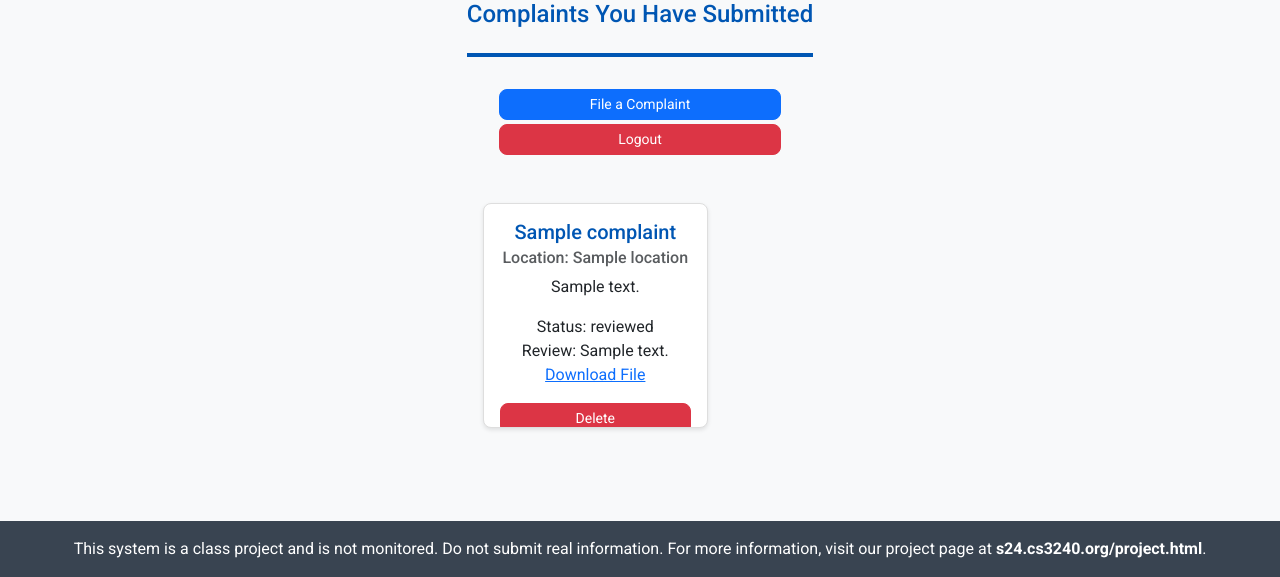
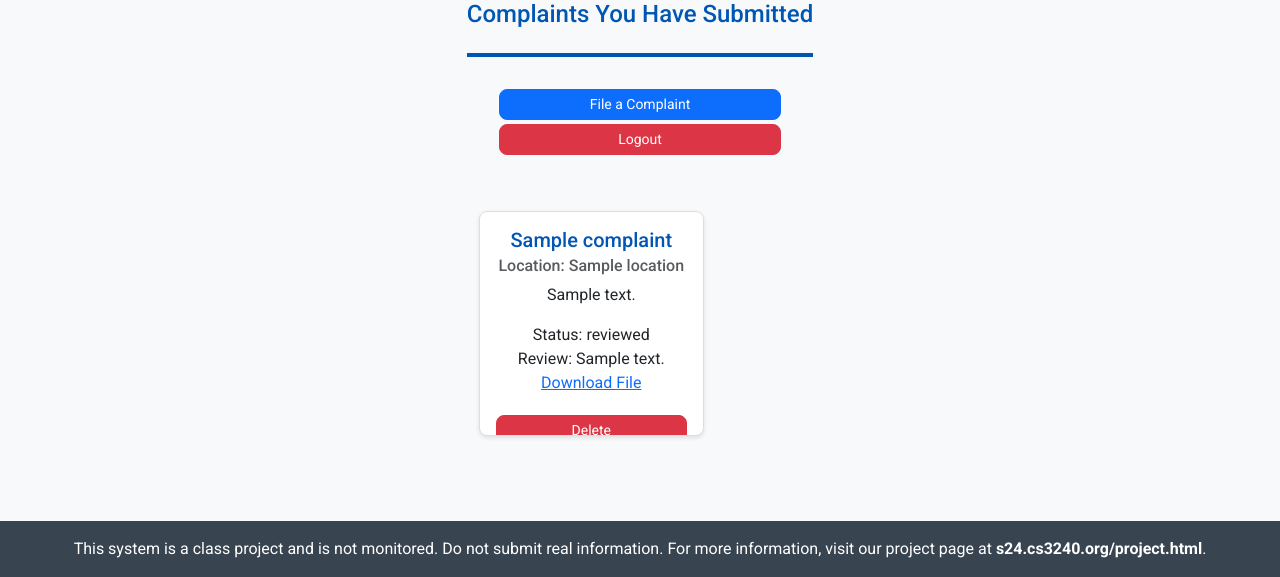
Before and after one commit to l1steven/HousingReports, a Django app: template loginApp/templates/loginApp/UserDashboard.html in a window 1280 px wide. Shown: the part 223-800 px from the top of the page. Run offline with Django 4.2, Linux system fonts and the light colour scheme; the template is opened without the code that fills it: most values are stand-ins (such as "Sample title", 1, 10 or a date in 2020); parts of the project's set-up code (start-up, migrations or seed data) failed here and were passed over; some libraries are stand-ins or nearby versions.

Commit message:
user dashboard

```diff
--- a/loginApp/templates/loginApp/UserDashboard.html
+++ b/loginApp/templates/loginApp/UserDashboard.html
@@ -80,7 +80,7 @@
             color: #0056b3;
             font-weight: 500;
         }
-        .btn, .btn-sm {
+        .btn {
             border-radius: 0.5rem;
             transition: background-color 0.3s ease;
             padding: .25rem .5rem; /* Adjust padding for small buttons */
@@ -90,9 +90,15 @@
             width: 100%; /* Full width for buttons */
             margin-bottom: 0.25rem; /* Space between buttons */
         }
+        .btn-sm {
+            padding: 0.25rem 0.5rem; /* Adjust padding to make buttons smaller */
+            width: 100%; /* Make sure buttons take full width */
+            margin: 0.25rem 0; /* Add some margin on the top and bottom */
+        }
         .button-group {
             display: flex;
-            flex-direction: column; /* Stack buttons vertically */
+            flex-direction: column;
+            align-items: stretch;/* Stack buttons vertically */
         }
         .navbar.fixed-bottom {
             display: flex;
@@ -110,11 +116,13 @@
             z-index: 1030;
             text-align: center;
         }
-
         .navbar.fixed-bottom a {
             color: #ffffff;
             text-decoration: none;
             font-weight: bold;
+        }
+        .col-sm-12.col-md-6.col-lg-4.mb-3 {
+        padding: 0.5rem; /* This adds space around each card */
         }
 
         .navbar.fixed-bottom a:hover {
```
